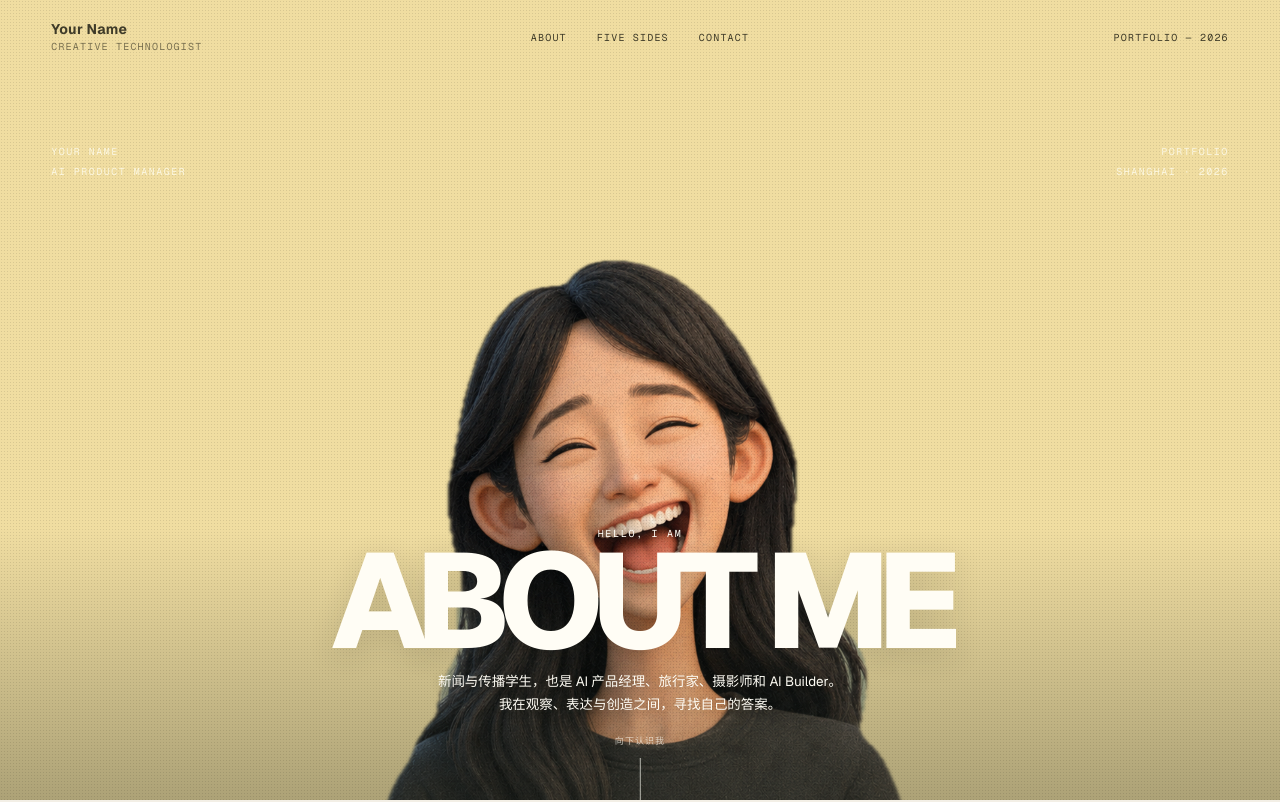
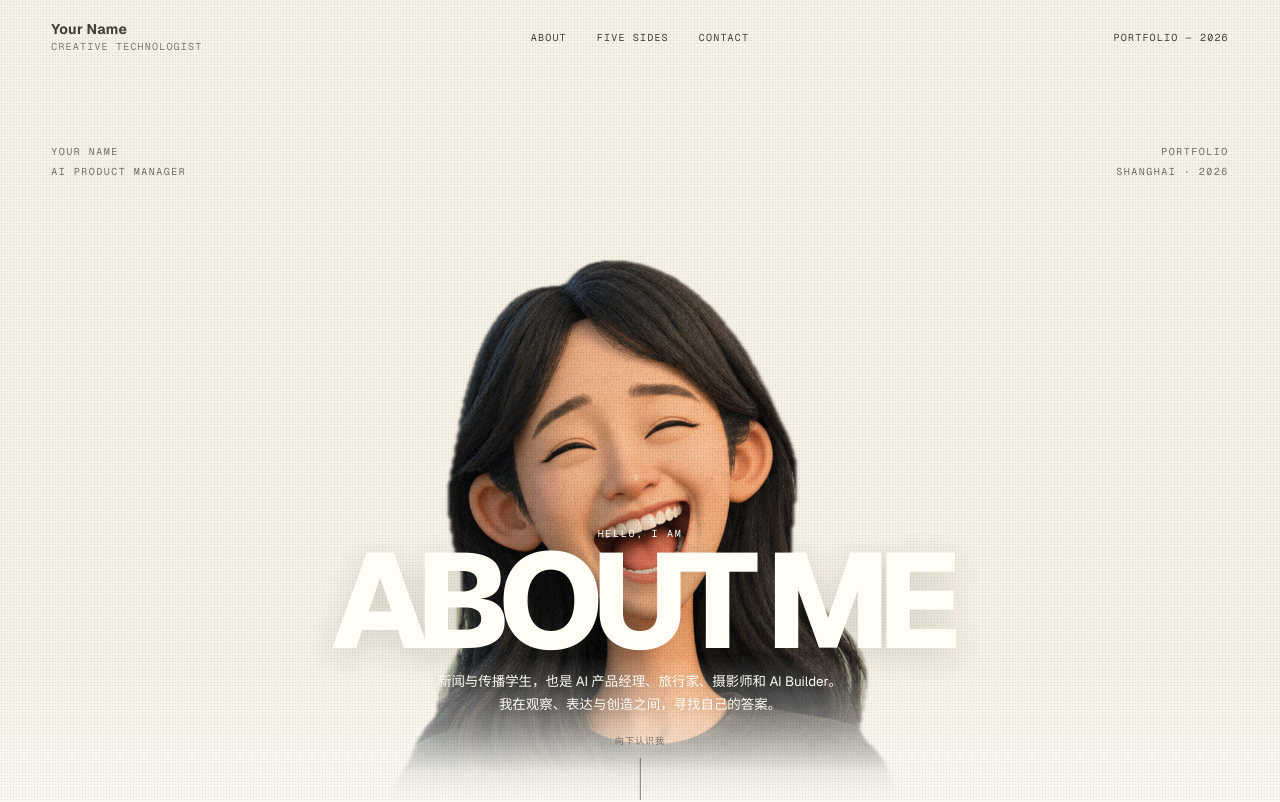
Before and after one commit to Yixiao-Zhang1214/profile-new, a Next.js app: page / in a window 1280 px wide. Shown: the top 802 px of the page. Built offline with nearby package versions, Linux system fonts and the light colour scheme.

Commit message:
feat: soften hero transition and add scroll snap

```diff
--- a/app/globals.css
+++ b/app/globals.css
@@ -112,7 +112,7 @@ main {
   position: relative;
   min-height: 100svh;
   overflow: hidden;
-  background: #f0dda1;
+  background: #f6f1e5;
   isolation: isolate;
 }
 
@@ -133,10 +133,16 @@ main {
   position: absolute;
   inset: auto 0 0;
   z-index: 1;
-  height: 34%;
+  height: 18%;
   pointer-events: none;
   content: "";
-  background: linear-gradient(to top, rgba(43, 48, 37, 0.34), transparent);
+  background: linear-gradient(
+    to top,
+    var(--paper-bright) 0%,
+    rgba(250, 247, 240, 0.94) 18%,
+    rgba(250, 247, 240, 0.48) 52%,
+    transparent 100%
+  );
 }
 
 .hero-character {
@@ -158,7 +164,7 @@ main {
   z-index: 8;
   display: grid;
   gap: 5px;
-  color: rgba(255, 255, 246, 0.76);
+  color: rgba(32, 33, 28, 0.62);
   font-family: var(--font-geist-mono), monospace;
   font-size: 10px;
   letter-spacing: 0.15em;
@@ -220,7 +226,7 @@ main {
   display: grid;
   justify-items: center;
   gap: 10px;
-  color: rgba(255, 255, 246, 0.66);
+  color: rgba(32, 33, 28, 0.54);
   font-family: var(--font-geist-mono), monospace;
   font-size: 9px;
   letter-spacing: 0.12em;
@@ -239,7 +245,7 @@ main {
   min-height: 72svh;
   padding: clamp(100px, 14vw, 200px) clamp(22px, 7vw, 110px);
   align-content: center;
-  background: var(--paper);
+  background: linear-gradient(to bottom, var(--paper-bright) 0%, var(--paper) 22%);
 }
 
 .identity-intro > p {
@@ -702,6 +708,22 @@ footer a {
   }
 }
 
+@media (min-width: 1021px) {
+  html {
+    scroll-snap-type: y mandatory;
+  }
+
+  .poster-hero,
+  .identity-intro,
+  .identity-scene,
+  .personal-note,
+  .contact-section {
+    min-height: 100svh;
+    scroll-snap-align: start;
+    scroll-snap-stop: normal;
+  }
+}
+
 @media (max-width: 1020px) {
   .site-header {
     grid-template-columns: 1fr auto;
```
